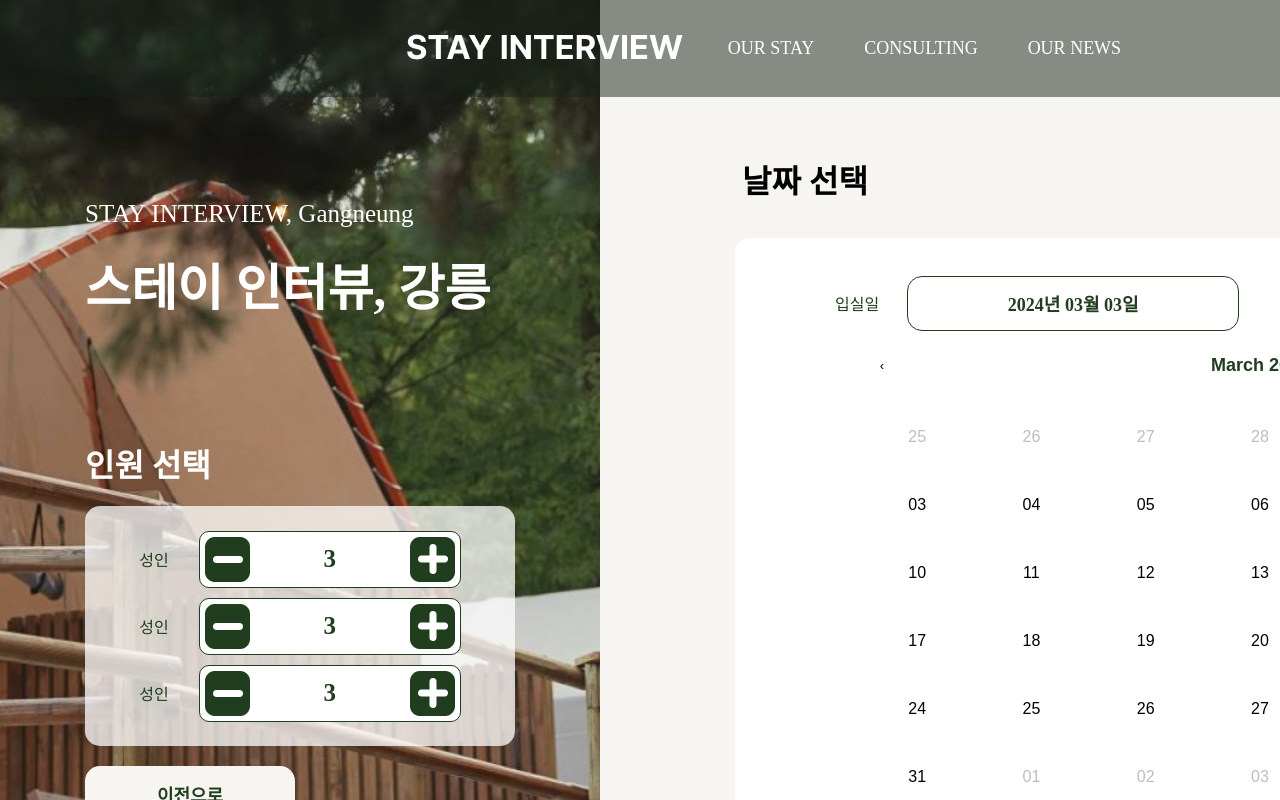
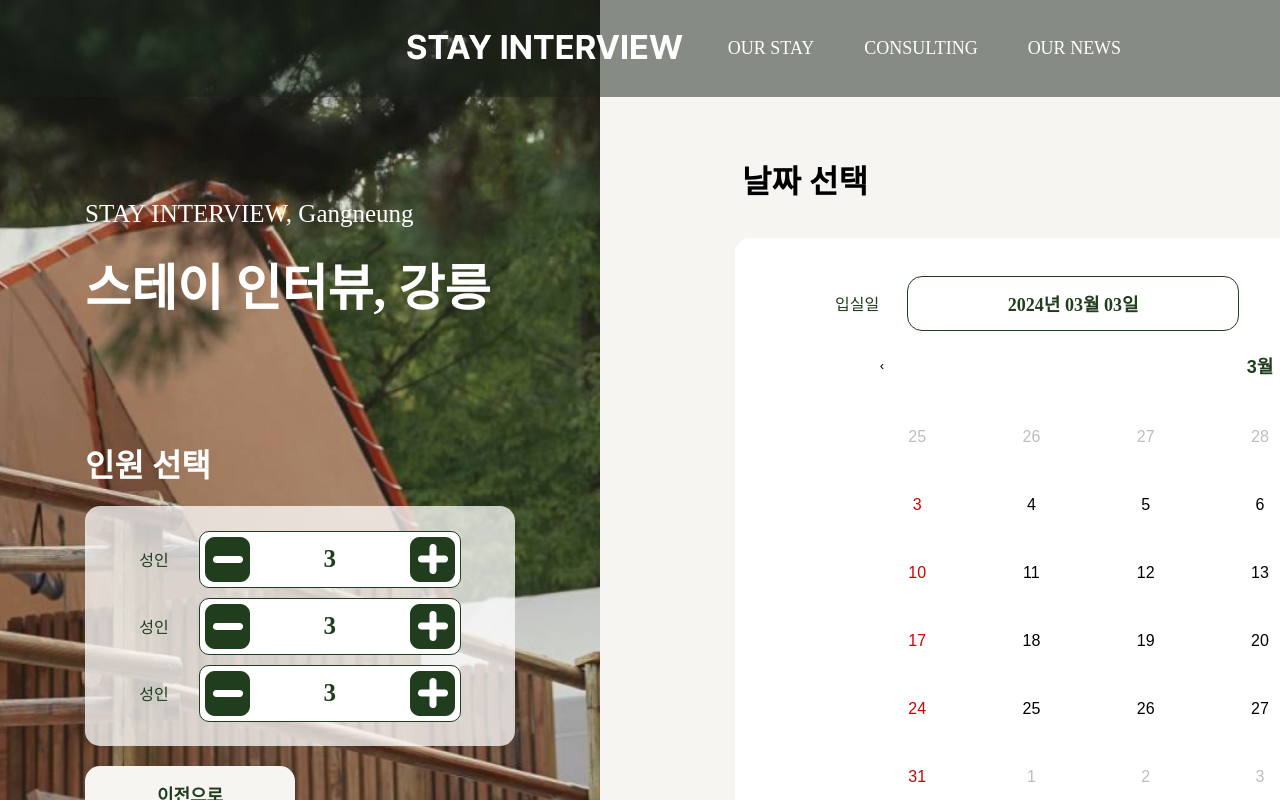
Before and after one commit to makeditWeb/stay_web, a Next.js app: page /reservation in a window 1280 px wide. Shown: the top 800 px of the page. Built offline with nearby package versions, Linux system fonts and the light colour scheme; a web font is replaced by a local one.

Commit message:
Design : 예약 페이지 달력 UI 수정

```diff
--- a/src/app/reservation/page.tsx
+++ b/src/app/reservation/page.tsx
@@ -401,9 +401,13 @@ export default function ReservationPage() {
                 <CalendarContents
                   onChange={changeDate}
                   // value={value}
+                  // minDetail="month"
+                  // maxDetail="month"
                   selectRange={true}
-                  calendarType="hebrew"
-                  formatDay={(locale, date) => moment(date).format("DD")}
+                  // calendarType="hebrew"
+                  calendarType="gregory"
+                  formatDay={(locale, date) => moment(date).format("D")}
+                  formatMonthYear={(locale, date) => moment(date).format("M월")}
                   prev2Label={null}
                   next2Label={null}
                 ></CalendarContents>
@@ -903,7 +907,7 @@ const CalendarContents = styled(Calendar)`
   // 선택된 날짜들의 배경
   .react-calendar__tile--active {
     background-color: rgba(43, 118, 56, 0.3);
-    color: #171717;
+    color: #ffffff;
     font-size: 16px;
   }
 
@@ -933,6 +937,11 @@ const CalendarContents = styled(Calendar)`
     }
   }
 
+  .react-calendar__tile--active {
+    background: var(--festie-primary-orange, rgba(43, 118, 56, 0.3));
+    color: white;
+  }
+
   /* 이번 달 일자 */
   .react-calendar__tile {
     font-size: 16px;
@@ -949,15 +958,16 @@ const CalendarContents = styled(Calendar)`
     font-weight: 600;
   }
 
-  .react-calendar__month-view__days__day--weekend {
+  /* .react-calendar__month-view__days__day--weekend {
     // 주말 글씨 빨간색 없애기
     color: var(--festie-gray-800, #3a3a3a);
-  }
+  } */
 
   .react-calendar__tile:enabled:hover,
   .react-calendar__tile:enabled:focus {
     //hover 했을 때 색상 변경
     background: var(--festie-primary-orange, rgba(43, 118, 56, 0.3));
+    color: #ffffff;
   }
 
   .react-calendar__tile--rangeStart {
```
